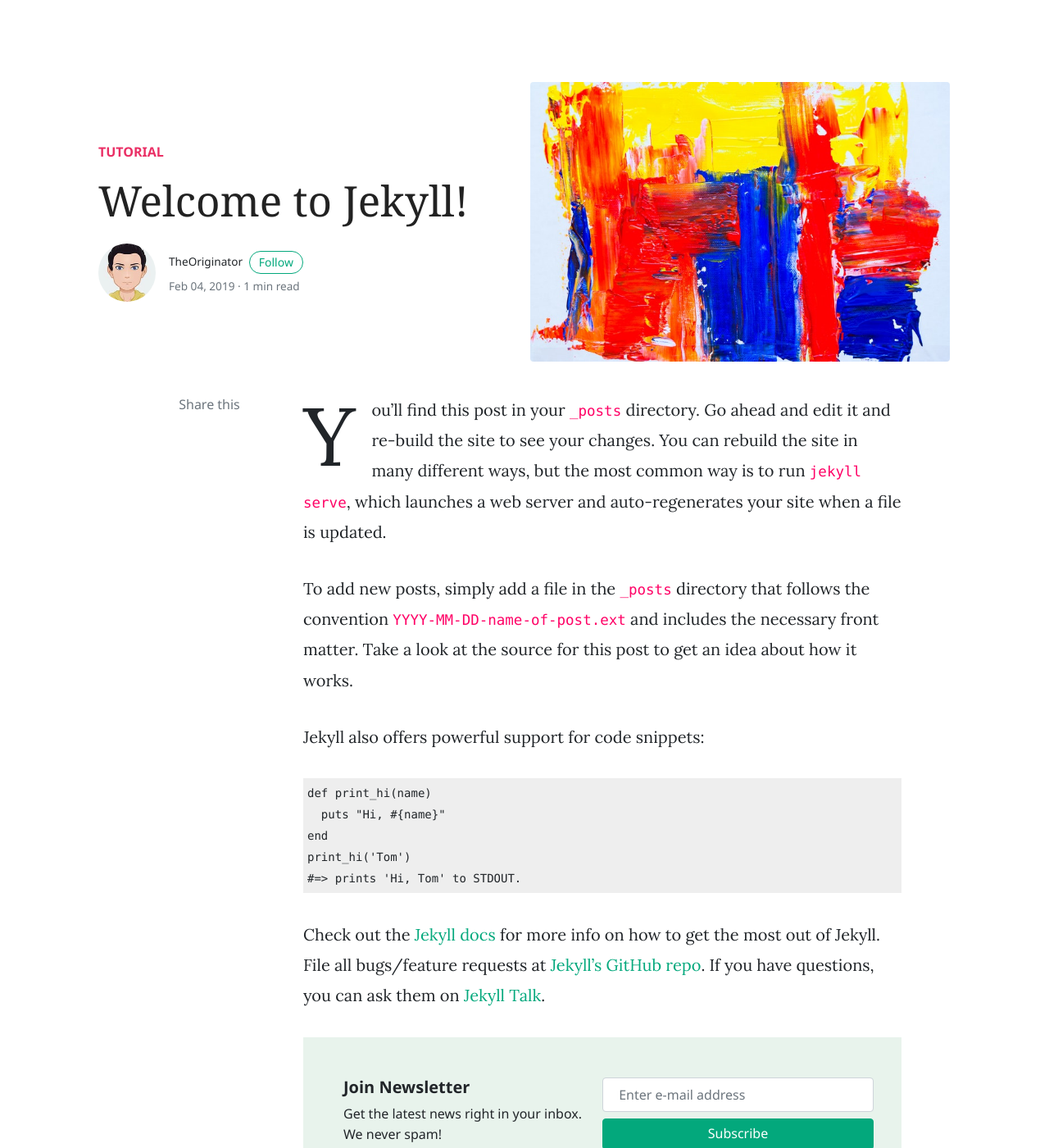
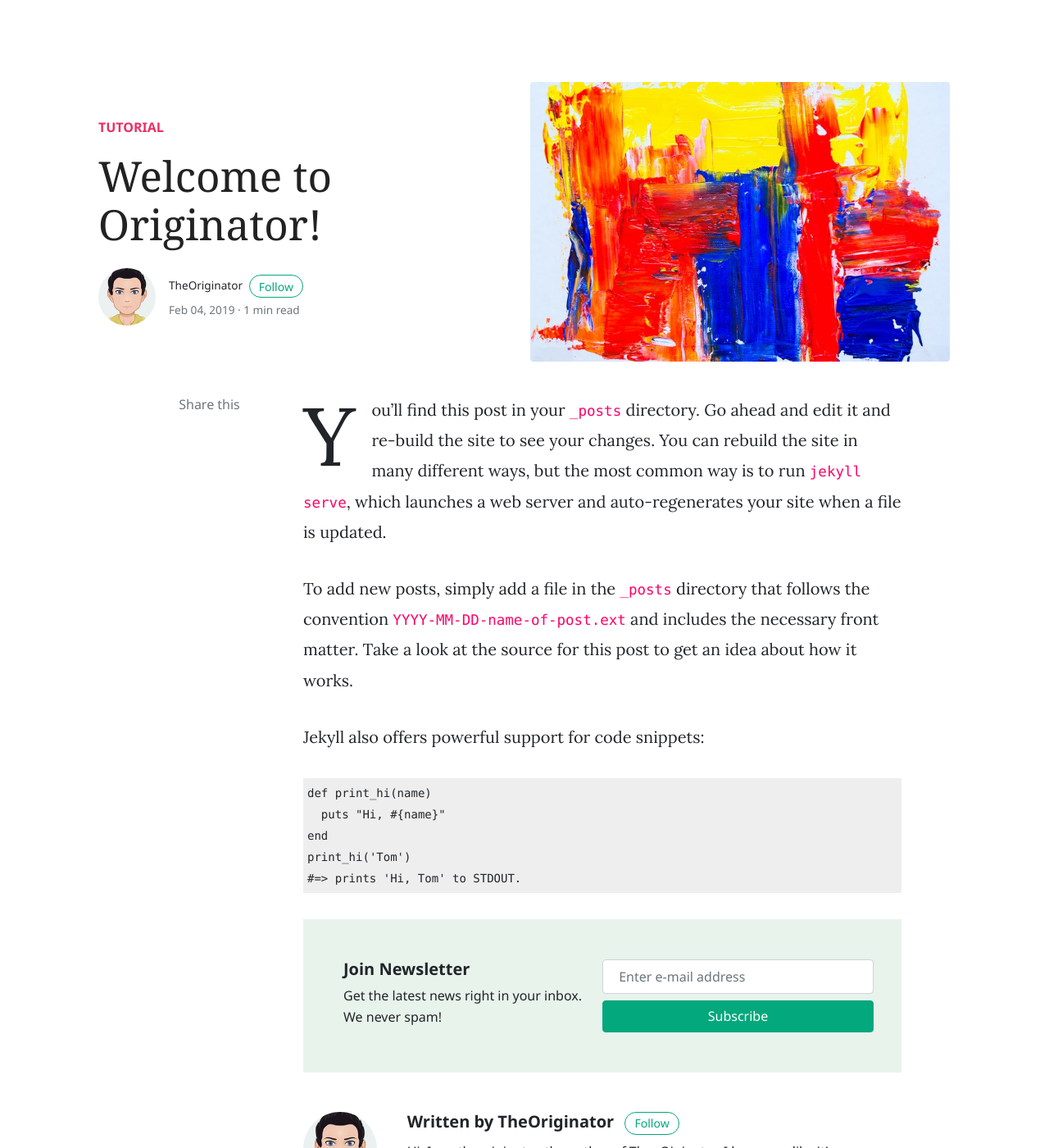
Before and after one commit to zenon70/new, a Jekyll site: the page built from _posts/2019-02-04-welcome-to-jekyll.markdown, in a window 1280 px wide and 1400 px high. Shown: the whole window at 82% size. Built offline with Jekyll 4.4.1, drawn with Linux system fonts in a browser that asks for light colours; nearby versions of some CDN libraries; comment, search, counter and statistics services are not loaded.

Commit message:
Update 2019-02-04-welcome-to-jekyll.markdown

```diff
--- a/_posts/2019-02-04-welcome-to-jekyll.markdown
+++ b/_posts/2019-02-04-welcome-to-jekyll.markdown
@@ -1,6 +1,6 @@
 ---
 layout: post
-title:  "Welcome to Jekyll!"
+title:  "Welcome to Originator!"
 categories: [ tutorial ]
 image: assets/images/demo1.jpg
 ---
@@ -17,9 +17,3 @@
 print_hi('Tom')
 #=> prints 'Hi, Tom' to STDOUT.
 {% endhighlight %}
-
-Check out the [Jekyll docs][jekyll-docs] for more info on how to get the most out of Jekyll. File all bugs/feature requests at [Jekyll’s GitHub repo][jekyll-gh]. If you have questions, you can ask them on [Jekyll Talk][jekyll-talk].
-
-[jekyll-docs]: https://jekyllrb.com/docs/home
-[jekyll-gh]:   https://github.com/jekyll/jekyll
-[jekyll-talk]: https://talk.jekyllrb.com/
```
